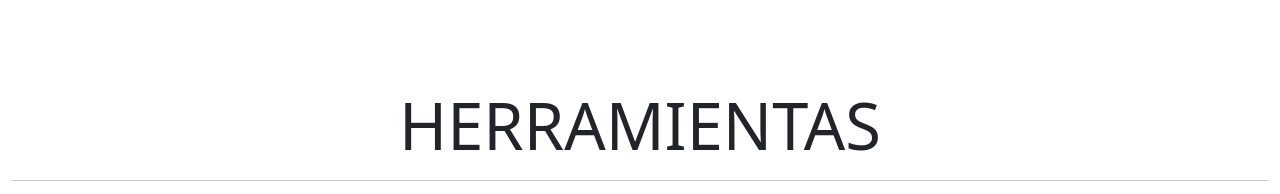
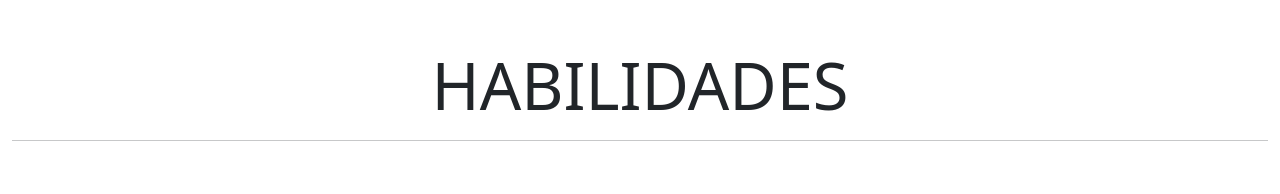
Before and after one commit to NicolasMelgar/WebConSass, a website: page index.html in a window 1280 px wide. Shown: the part 724-918 px from the top of the page. Drawn offline with nearby package versions, Linux system fonts and the light colour scheme.

Commit message:
Ajuste margin-top en títulos

```diff
--- a/SCSS/base/_reset.scss
+++ b/SCSS/base/_reset.scss
@@ -6,7 +6,7 @@
 
 #titulo2, #titulo3, #titulo4, #titulo5, #titulo6, #titulo7{
     font-size: 65px;
-    margin-top: 50px;
+    margin-top: 10px;
 }
 
 .margenParaScroll{
--- a/SCSS/layout/_herramientas.scss
+++ b/SCSS/layout/_herramientas.scss
@@ -1,7 +1,3 @@
-// #retrato{
-//     border-radius: 50%;
-// }
-
 .skill {
     text-align: center;
     margin-bottom: 20px;
--- a/index.html
+++ b/index.html
@@ -82,10 +82,10 @@
         </div>
     </section>
 
-    <!-- SECCION HABILIDADES / HERRAMIENTAS-->
+    <!-- SECCION HABILIDADES -->
     <section id="Habilidades" class="margenParaScroll" >
         <div class="container-fluid skill">
-            <h1 class="text-center" id="titulo2">HERRAMIENTAS</h1>
+            <h1 class="text-center" id="titulo2">HABILIDADES</h1>
             <hr>
             <div class="row">
                 <div class="col-md-4 mb-0">
```
Also changed, not shown: CSS/estilo.css, 1 other file.
